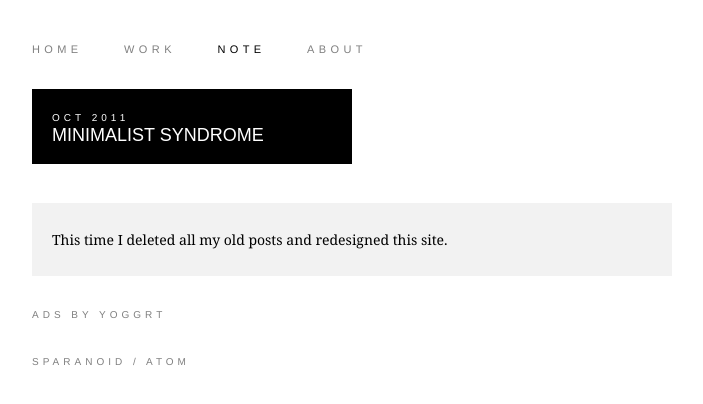
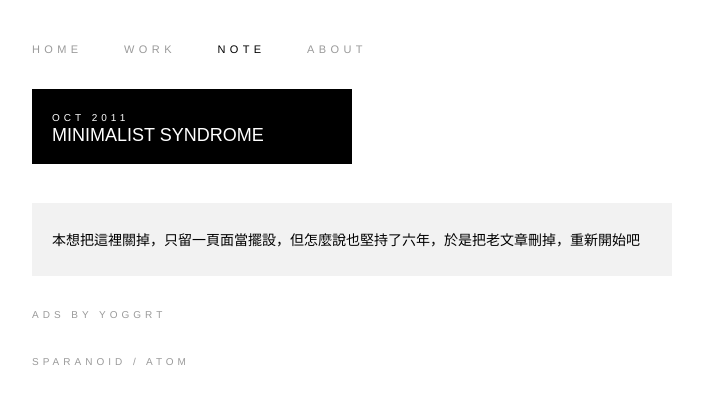
Before and after one commit to sparanoid/almace-scaffolding, a Jekyll site: the page built from _posts/2011-10-05-minimalist-syndrome.md, in a window 1280 px wide. Shown: the top 404 px of the page, without its empty margins (128-831 px from the left). Built offline with Jekyll 4.4.1, drawn with Linux system fonts in a browser that asks for light colours; Markdown is read by kramdown in place of the engine named in the settings.

Commit message:
UPDATE navigation

```diff
--- a/_posts/2011-10-05-minimalist-syndrome.md
+++ b/_posts/2011-10-05-minimalist-syndrome.md
@@ -6,5 +6,5 @@
 ---
 
 <div class=txt>
-<p>This time I deleted all my old posts and redesigned this site.</p>
+<p>本想把這裡關掉，只留一頁面當擺設，但怎麼說也堅持了六年，於是把老文章刪掉，重新開始吧</p>
 </div>
--- a/css/a.css
+++ b/css/a.css
@@ -25,16 +25,15 @@
   margin: 0 auto;
   padding: 40px;
   image-rendering: optimizeQuality;
-  -webkit-font-smoothing: antialiased;
   font-weight: 100;
 }
 
 a {
   color: #000;
 /*  color: #fff;*/
-  -webkit-transition: color .8s ease, background .8s ease, opacity .8s ease;
-     -moz-transition: color .8s ease, background .8s ease, opacity .8s ease;
-          transition: color .8s ease, background .8s ease, opacity .8s ease;
+  -webkit-transition: color .5s ease, background .5s ease, opacity .5s ease;
+     -moz-transition: color .5s ease, background .5s ease, opacity .5s ease;
+          transition: color .5s ease, background .5s ease, opacity .5s ease;
 }
   a:hover {
 /*    color: #000;*/
@@ -65,10 +64,10 @@
   font-weight: 100;
   text-transform: uppercase;
   letter-spacing: .4em;
-  color: rgba(0, 0, 0, .5);
+  color: rgba(0, 0, 0, .4);
 }
   nav a, h2 a, footer a {
-    color: rgba(0, 0, 0, .5);
+    color: rgba(0, 0, 0, .4);
   }
     nav a:hover, h2 a:hover, footer a:hover,
     .current a {
@@ -94,17 +93,19 @@
   color: #fff;
   margin-bottom: 30px;
   padding: 20px;
-  width: 280px;
+  max-width: 280px;
+  -webkit-font-smoothing: antialiased;
 }
   hgroup h2 {
     color: #fff;
   }
-  h1 {
+  h1, nav p {
     font-family: 'Helvetica CY', Arial, sans-serif;
     font-size: 18px;
     line-height: 1;
     text-transform: uppercase;
     font-weight: 100;
+    letter-spacing: 0;
   }
     h1[lang=ja] {
       margin-left: -2px;
@@ -131,7 +132,7 @@
   }
 
 article a {
-  border-bottom: 1px dotted rgba(0, 0, 0, .5);
+  border-bottom: 1px dotted rgba(0, 0, 0, .4);
 }
   article a:hover {
     background: #fff;
@@ -308,7 +309,6 @@
 (min-device-width: 481px) and (max-device-width: 1024px) and (orientation: portrait) {
   :root {
     -webkit-text-size-adjust: none;
-    padding: 40px 60px;
   }
 }
 
@@ -317,8 +317,8 @@
   :root {
     padding: 40px 20px;
   }
-  hgroup {
-    width: 200px;
+  nav ul li {
+    margin-right: 14px;
   }
 }
 
```
Also changed, not shown: _posts/2011-05-06-cyrconplex.md (+0 -2 lines).
